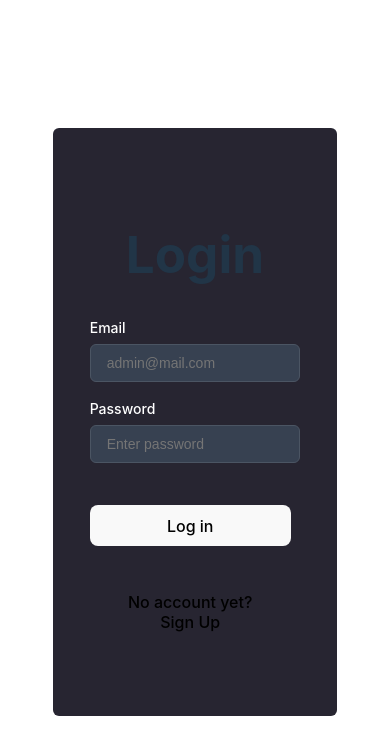
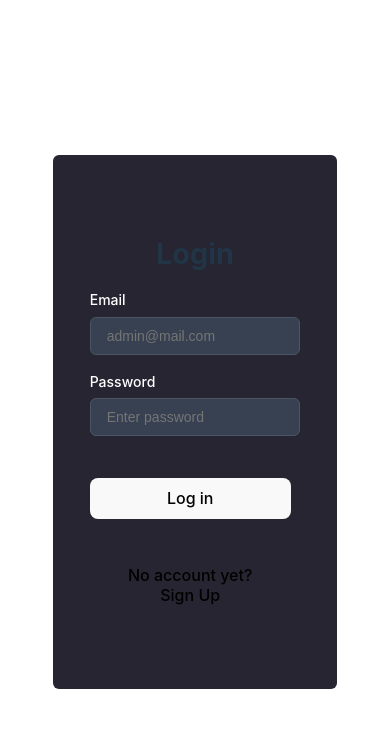
Before and after one commit to miofri/s-psql-fe, a React (Vite) app: page / in a window 390 px wide. Shown: the top 754 px of the page. Built offline with nearby package versions, Linux system fonts and the light colour scheme; no server answers.

Commit message:
changed h1 to styled.customh1, added new breakpoint to customh1

```diff
--- a/src/components/Main.tsx
+++ b/src/components/Main.tsx
@@ -37,7 +37,7 @@ export const Main = () => {
 
 	return (
 		<Styled.SharedStyle.FormContainer>
-			<h1>Login</h1>
+			<Styled.SharedStyle.CustomH1>Login</Styled.SharedStyle.CustomH1>
 			<Styled.SharedStyle.Form onSubmit={(e) => handleSubmit(e)}>
 				<InputForm
 					label="Email"
--- a/src/components/reusable/FormWrapper.tsx
+++ b/src/components/reusable/FormWrapper.tsx
@@ -23,7 +23,7 @@ export const FormWrapper = ({
 
 	return (
 		<Styled.SharedStyle.FormContainer>
-			<h1>{formTitle}</h1>
+			<Styled.SharedStyle.CustomH1>{formTitle}</Styled.SharedStyle.CustomH1>
 			<Styled.SharedStyle.Form onSubmit={(e) => handleSubmit(e)}>
 				{children}
 				<Styled.SharedStyle.ButtonGroup>
--- a/src/styles/Shared.styles.tsx
+++ b/src/styles/Shared.styles.tsx
@@ -1,4 +1,5 @@
 import styled from 'styled-components';
+import { device } from './breakpoints';
 
 export const borderRadius = '0.375rem';
 
@@ -93,6 +94,12 @@ export const ErrorText = styled.p`
 `;
 
 export const CustomH1 = styled.h1`
-	font-size: 1.4rem;
+	font-size: 1.8rem;
 	overflow: wrap;
+	@media ${device.xs} {
+		font-size: 2rem;
+	}
+	@media ${device.md} {
+		font-size: 3rem;
+	}
 `;
```
